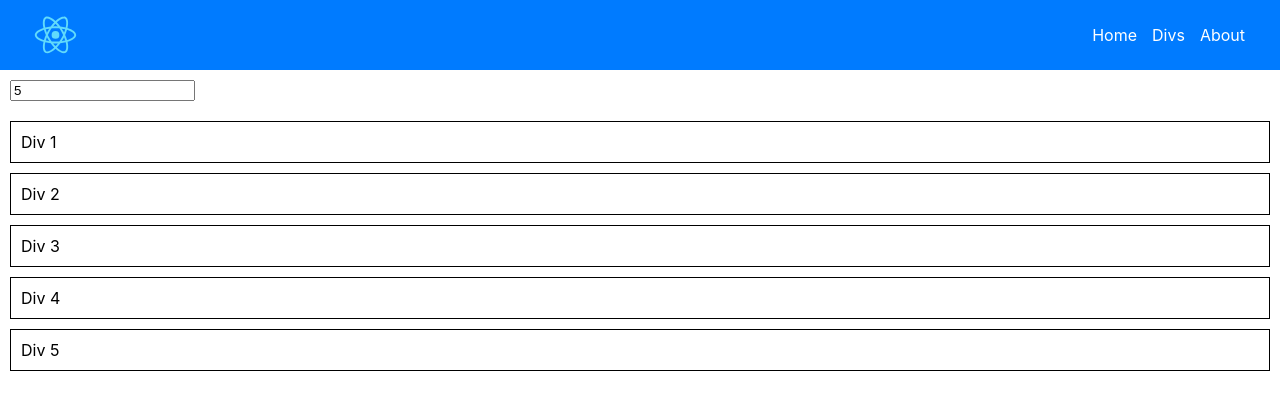
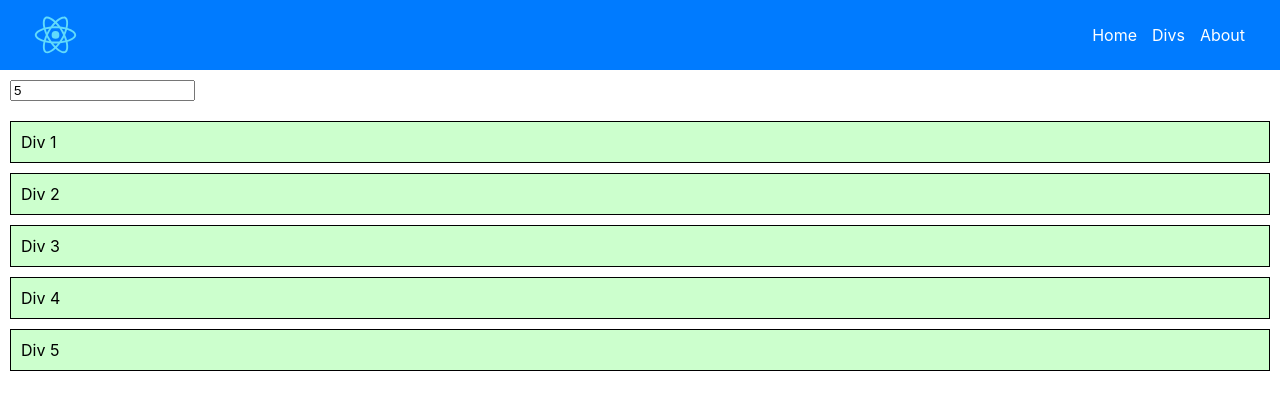
Before and after one commit to sergey-judi/react-sandbox, a React (Create React App) app: page /react-sandbox/divs in a window 1280 px wide. Shown: the top 410 px of the page. Built offline with nearby package versions, Linux system fonts and the light colour scheme.

Commit message:
Added div color change on click

```diff
--- a/src/pages/Divs.js
+++ b/src/pages/Divs.js
@@ -2,19 +2,54 @@ import React, { useState } from 'react';
 
 const Divs = () => {
   const [numDivs, setNumDivs] = useState(5); // Set initial number of divs
+  // Initialize an array to track the toggle state of each div
+  const [clicked, setClicked] = useState(Array(numDivs).fill(false));
+
+  const handleDivClick = (index) => {
+    // Toggle the clicked state for the div at the specific index
+    const updatedClicked = clicked.slice(); // Clone the array to avoid direct state mutation
+    updatedClicked[index] = !updatedClicked[index];
+    setClicked(updatedClicked);
+  };
 
   const divs = Array.from({ length: numDivs }, (_, index) => (
-    <div key={index} style={{ margin: '10px', padding: '10px', border: '1px solid black' }}>
+    <div
+      key={index}
+      onClick={() => handleDivClick(index)}
+      style={{
+        margin: '10px',
+        padding: '10px',
+        border: '1px solid black',
+        backgroundColor: clicked[index] ? '#FFCCCB' : '#CCFFCD', // Change color if clicked
+        cursor: 'pointer',
+      }}
+    >
       Div {index + 1}
     </div>
   ));
+
+  // Ensure the clicked array matches the number of divs when it changes
+  const adjustClickedArray = (newSize) => {
+    setClicked((prevClicked) => {
+      const updatedClicked = prevClicked.slice(0, newSize);
+      while (updatedClicked.length < newSize) {
+        updatedClicked.push(false);
+      }
+      return updatedClicked;
+    });
+  };
 
   return (
     <div>
       <input
         type="number"
         value={numDivs}
-        onChange={(e) => setNumDivs(Number(e.target.value))}
+        min="1" // Prevent negative numbers
+        onChange={(e) => {
+          const newSize = Number(e.target.value);
+          setNumDivs(newSize);
+          adjustClickedArray(newSize);
+        }}
         style={{ margin: '10px' }}
       />
       {divs}
```
